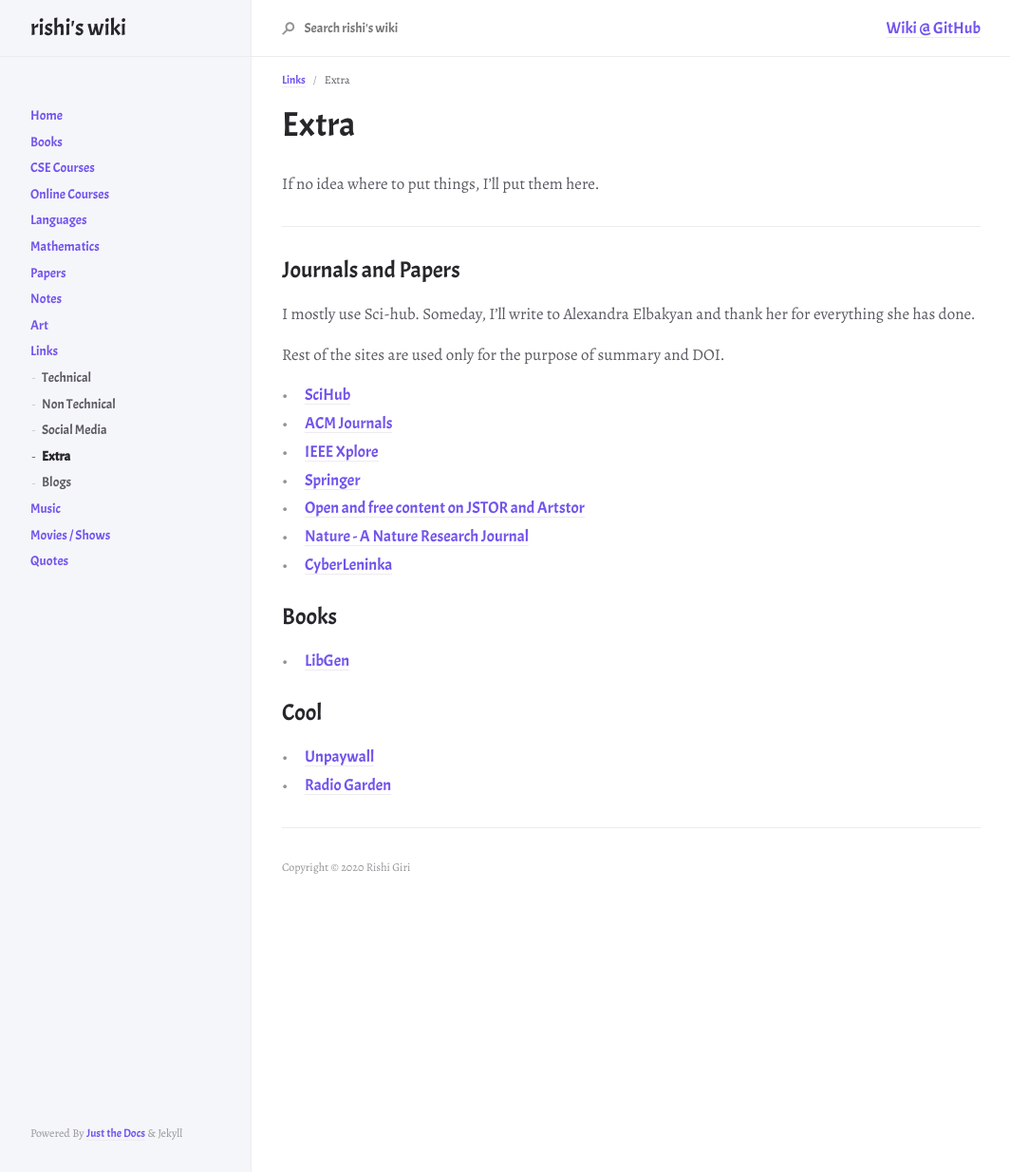
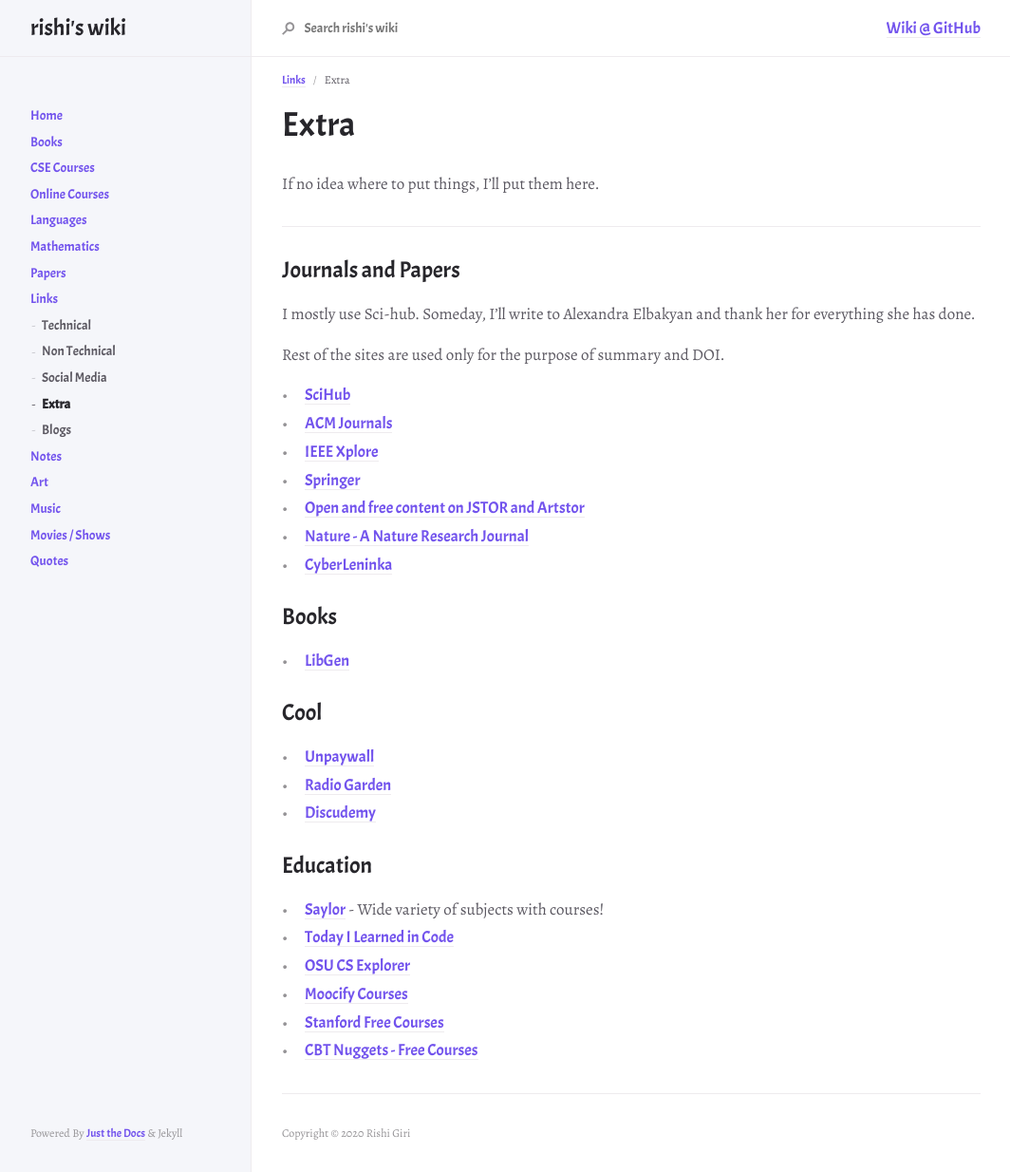
Before and after one commit to r8w/r8w, a Jekyll site: the page built from docs/links/extra.md, in a window 1280 px wide. Shown: the whole page at 95% size, without its empty margins (107-1171 px from the left). Built offline with Jekyll 4.4.1, drawn with Linux system fonts in a browser that asks for light colours; nearby versions of some CDN libraries.

Commit message:
update links

```diff
--- a/docs/links/extra.md
+++ b/docs/links/extra.md
@@ -33,3 +33,13 @@ Rest of the sites are used only for the purpose of summary and DOI.
 
 - [Unpaywall](https://unpaywall.org/)
 - [Radio Garden](http://radio.garden/)
+- [Discudemy](https://www.discudemy.com/)
+
+## Education
+
+- [Saylor](https://learn.saylor.org/index.php?) - Wide variety of subjects with courses!
+- [Today I Learned in Code](https://www.tilcode.com/)
+- [OSU CS Explorer](https://osu-cs-course-explorer.com/)
+- [Moocify Courses](https://www.mooc.fi/#courses)
+- [Stanford Free Courses](https://online.stanford.edu/search-catalog?type=course&free_or_paid[free]=free&page=1)
+- [CBT Nuggets - Free Courses](https://www.cbtnuggets.com/free-it-training)
```
Also changed, not shown: docs/links/links.md (+1 -1 lines), docs/links/nontech.md (+5 -0 lines), docs/links/tech.md (+84 -0 lines).
